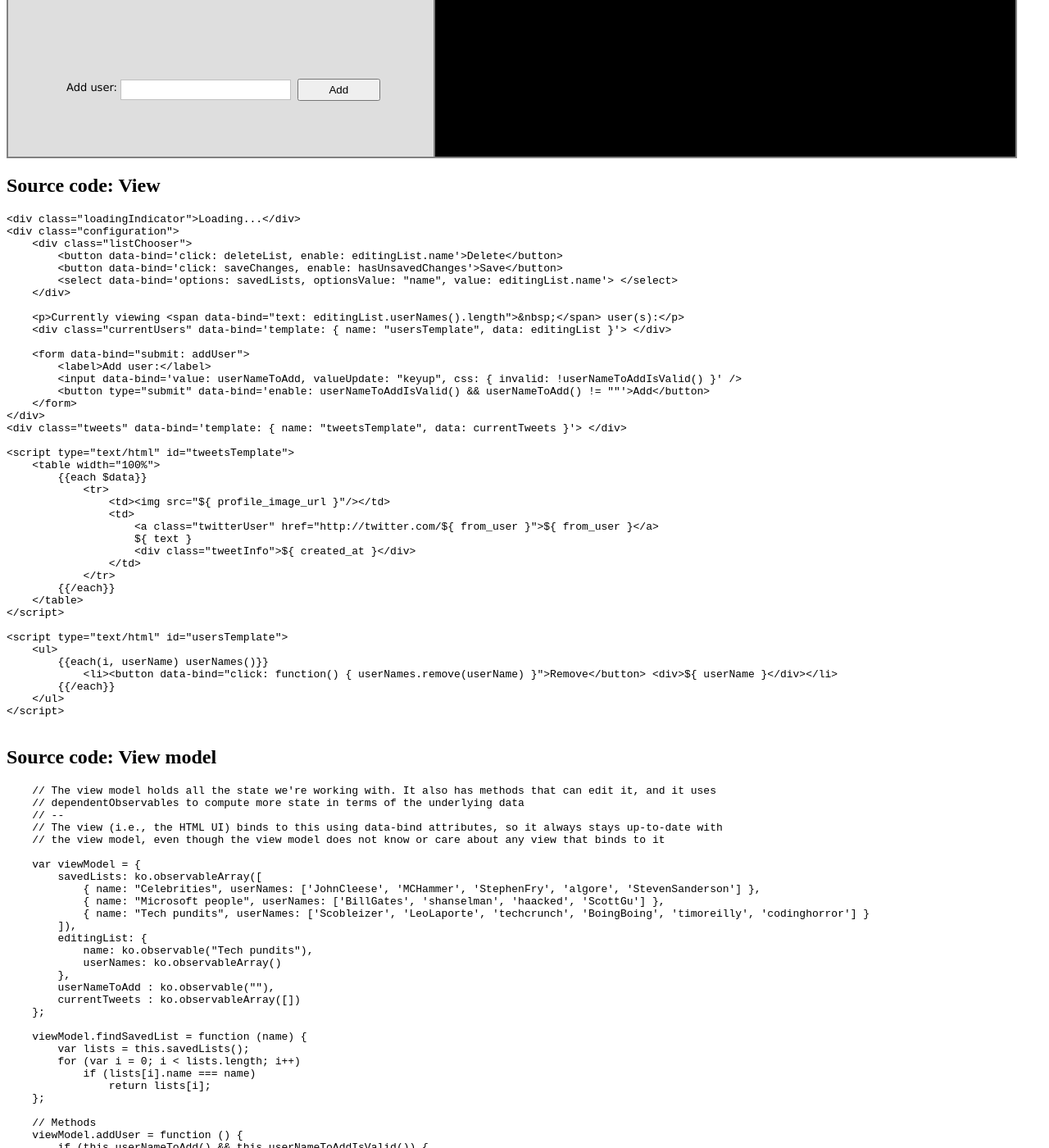
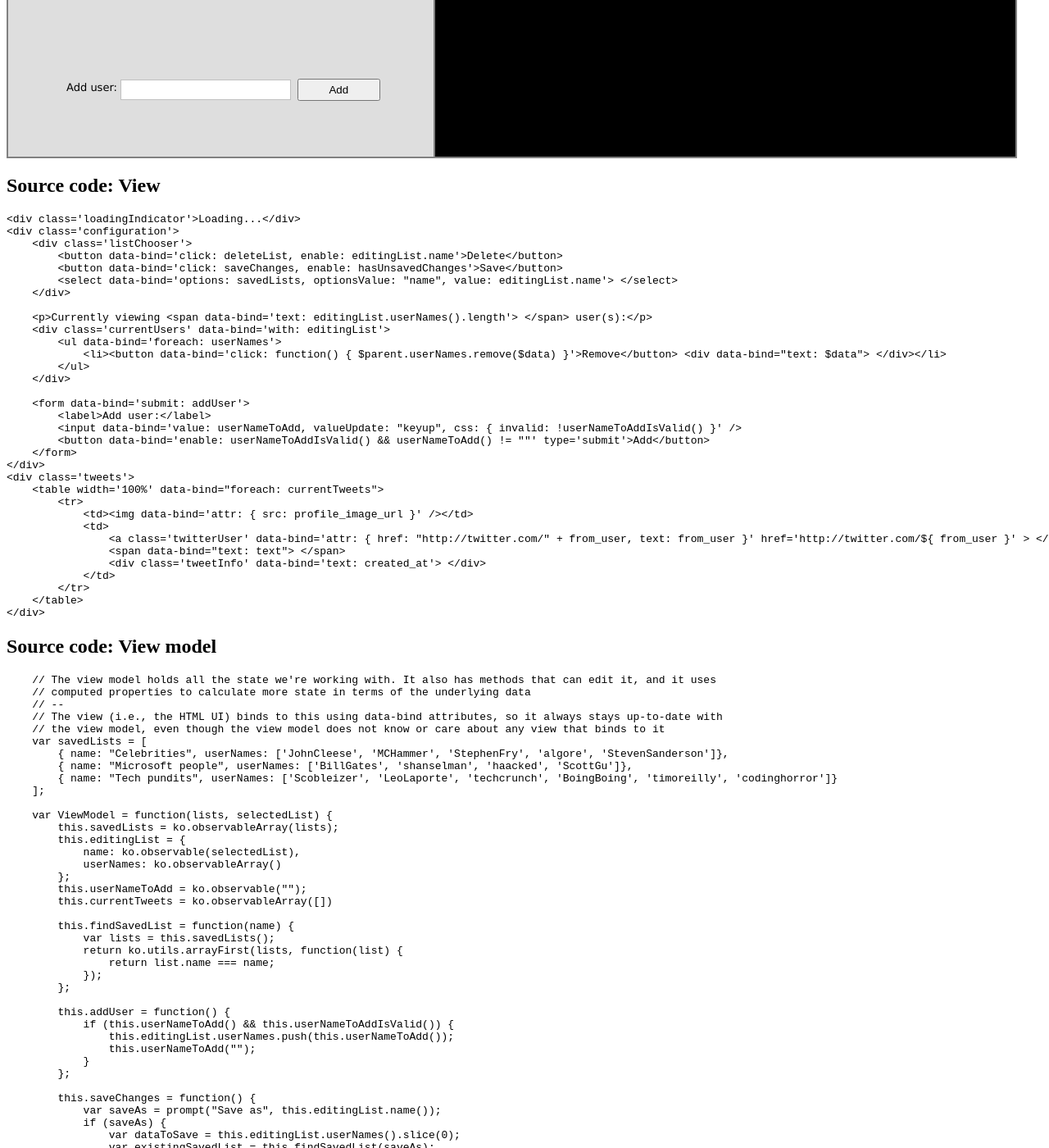
Before and after one commit to knockout/knockout, a Jekyll site: the page built from examples/twitter.md, in a window 1280 px wide and 1400 px high, scrolled down 1166 px. Shown: the whole window at 82% size. Built offline with Jekyll 4.4.1, drawn with Linux system fonts in a browser that asks for light colours; nearby versions of some CDN libraries; library files that are not in the unit come from our copies; some of the changed text lies outside the part shown.

Commit message:
Live examples - update Twitter example

```diff
--- a/examples/twitter.md
+++ b/examples/twitter.md
@@ -5,8 +5,8 @@
 
 This is a sophisticated example showing how many different features in Knockout can be combined to make a rich user interface.
 
- * The user data is stored as a JavaScript model and rendered via templates. This means we can cleanly retain information about which Twitter users are in each of the user lists without having to hide it in the DOM anywhere.
- * Buttons become enabled and disabled according to whether they are applicable. For example, we have a `dependentObservable` called `hasUnsavedChanges` that controls whether the "Save" button is enabled.
+ * The user data is stored as a JavaScript model and rendered based on the selected list. This means we can cleanly retain information about which Twitter users are in each of the user lists without having to hide it in the DOM anywhere.
+ * Buttons become enabled and disabled according to whether they are applicable. For example, we have a `computed` proeprty called `hasUnsavedChanges` that controls whether the "Save" button is enabled.
  * It's convenient to pull in data from external JSON services and integrate it into the view model, at which point it becomes displayed on screen.
 
 <link rel="Stylesheet" href="resources/twitterExample.css" />
@@ -17,135 +17,139 @@
 </style>
 
 {% capture live_example_view %}
-<div class="loadingIndicator">Loading...</div>
-<div class="configuration">
-    <div class="listChooser">
+<div class='loadingIndicator'>Loading...</div>
+<div class='configuration'>
+    <div class='listChooser'>
         <button data-bind='click: deleteList, enable: editingList.name'>Delete</button>
         <button data-bind='click: saveChanges, enable: hasUnsavedChanges'>Save</button>
         <select data-bind='options: savedLists, optionsValue: "name", value: editingList.name'> </select>
     </div>
 
-    <p>Currently viewing <span data-bind="text: editingList.userNames().length">&nbsp;</span> user(s):</p>
-    <div class="currentUsers" data-bind='template: { name: "usersTemplate", data: editingList }'> </div>
+    <p>Currently viewing <span data-bind='text: editingList.userNames().length'> </span> user(s):</p>
+    <div class='currentUsers' data-bind='with: editingList'>
+        <ul data-bind='foreach: userNames'>
+            <li><button data-bind='click: function() { $parent.userNames.remove($data) }'>Remove</button> <div data-bind="text: $data"> </div></li>
+        </ul>
+    </div>
 
-    <form data-bind="submit: addUser">
+    <form data-bind='submit: addUser'>
         <label>Add user:</label>
         <input data-bind='value: userNameToAdd, valueUpdate: "keyup", css: { invalid: !userNameToAddIsValid() }' />
-        <button type="submit" data-bind='enable: userNameToAddIsValid() && userNameToAdd() != ""'>Add</button>
+        <button data-bind='enable: userNameToAddIsValid() && userNameToAdd() != ""' type='submit'>Add</button>
     </form>
 </div>
-<div class="tweets" data-bind='template: { name: "tweetsTemplate", data: currentTweets }'> </div>
-
-<script type="text/html" id="tweetsTemplate">
-    <table width="100%">
-        {{'{{'}}each $data}}
-            <tr>
-                <td><img src="${ profile_image_url }"/></td>
-                <td>
-                    <a class="twitterUser" href="http://twitter.com/${ from_user }">${ from_user }</a>
-                    ${ text }
-                    <div class="tweetInfo">${ created_at }</div>
-                </td>
-            </tr>
-        {{'{{'}}/each}}
+<div class='tweets'>
+    <table width='100%' data-bind="foreach: currentTweets">
+        <tr>
+            <td><img data-bind='attr: { src: profile_image_url }' /></td>
+            <td>
+                <a class='twitterUser' data-bind='attr: { href: "http://twitter.com/" + from_user, text: from_user }' href='http://twitter.com/${ from_user }' > </a>
+                <span data-bind="text: text"> </span>
+                <div class='tweetInfo' data-bind='text: created_at'> </div>
+            </td>
+        </tr>
     </table>
-</script>
-
-<script type="text/html" id="usersTemplate">
-    <ul>
-        {{'{{'}}each(i, userName) userNames()}}
-            <li><button data-bind="click: function() { userNames.remove(userName) }">Remove</button> <div>${ userName }</div></li>
-        {{'{{'}}/each}}
-    </ul>
-</script>
-
+</div>
 {% endcapture %}
 
 {% capture live_example_viewmodel %}
     // The view model holds all the state we're working with. It also has methods that can edit it, and it uses
-    // dependentObservables to compute more state in terms of the underlying data
+    // computed properties to calculate more state in terms of the underlying data
     // --
     // The view (i.e., the HTML UI) binds to this using data-bind attributes, so it always stays up-to-date with
     // the view model, even though the view model does not know or care about any view that binds to it
+    var savedLists = [
+        { name: "Celebrities", userNames: ['JohnCleese', 'MCHammer', 'StephenFry', 'algore', 'StevenSanderson']},
+        { name: "Microsoft people", userNames: ['BillGates', 'shanselman', 'haacked', 'ScottGu']},
+        { name: "Tech pundits", userNames: ['Scobleizer', 'LeoLaporte', 'techcrunch', 'BoingBoing', 'timoreilly', 'codinghorror']}
+    ];
 
-    var viewModel = {
-        savedLists: ko.observableArray([
-            { name: "Celebrities", userNames: ['JohnCleese', 'MCHammer', 'StephenFry', 'algore', 'StevenSanderson'] },
-            { name: "Microsoft people", userNames: ['BillGates', 'shanselman', 'haacked', 'ScottGu'] },
-            { name: "Tech pundits", userNames: ['Scobleizer', 'LeoLaporte', 'techcrunch', 'BoingBoing', 'timoreilly', 'codinghorror'] }
-        ]),
-        editingList: {
-            name: ko.observable("Tech pundits"),
+    var ViewModel = function(lists, selectedList) {
+        this.savedLists = ko.observableArray(lists);
+        this.editingList = {
+            name: ko.observable(selectedList),
             userNames: ko.observableArray()
-        },
-        userNameToAdd : ko.observable(""),
-        currentTweets : ko.observableArray([])
+        };
+        this.userNameToAdd = ko.observable("");
+        this.currentTweets = ko.observableArray([])
+
+        this.findSavedList = function(name) {
+            var lists = this.savedLists();
+            return ko.utils.arrayFirst(lists, function(list) {
+                return list.name === name;
+            });
+        };
+
+        this.addUser = function() {
+            if (this.userNameToAdd() && this.userNameToAddIsValid()) {
+                this.editingList.userNames.push(this.userNameToAdd());
+                this.userNameToAdd("");
+            }
+        };
+
+        this.saveChanges = function() {
+            var saveAs = prompt("Save as", this.editingList.name());
+            if (saveAs) {
+                var dataToSave = this.editingList.userNames().slice(0);
+                var existingSavedList = this.findSavedList(saveAs);
+                if (existingSavedList) existingSavedList.userNames = dataToSave; // Overwrite existing list
+                else this.savedLists.push({
+                    name: saveAs,
+                    userNames: dataToSave
+                }); // Add new list
+                this.editingList.name(saveAs);
+            }
+        };
+
+        this.deleteList = function() {
+            var nameToDelete = this.editingList.name();
+            var savedListsExceptOneToDelete = $.grep(this.savedLists(), function(list) {
+                return list.name != nameToDelete
+            });
+            this.editingList.name(savedListsExceptOneToDelete.length == 0 ? null : savedListsExceptOneToDelete[0].name);
+            this.savedLists(savedListsExceptOneToDelete);
+        };
+
+        ko.computed(function() {
+            // Observe viewModel.editingList.name(), so when it changes (i.e., user selects a different list) we know to copy the saved list into the editing list
+            var savedList = this.findSavedList(this.editingList.name());
+            if (savedList) {
+                var userNamesCopy = savedList.userNames.slice(0);
+                this.editingList.userNames(userNamesCopy);
+            } else {
+                this.editingList.userNames([]);
+            }
+        }, this);
+
+        this.hasUnsavedChanges = ko.computed(function() {
+            if (!this.editingList.name()) {
+                return this.editingList.userNames().length > 0;
+            }
+            var savedData = this.findSavedList(this.editingList.name()).userNames;
+            var editingData = this.editingList.userNames();
+            return savedData.join("|") != editingData.join("|");
+        }, this);
+
+        this.userNameToAddIsValid = ko.computed(function() {
+            return (this.userNameToAdd() == "") || (this.userNameToAdd().match(/^\s*[a-zA-Z0-9_]{1,15}\s*$/) != null);
+        }, this);
+
+        // The active user tweets are (asynchronously) computed from editingList.userNames
+        ko.computed(function() {
+            var currentTweets = this.currentTweets;
+            twitterApi.getTweetsForUsers(this.editingList.userNames(), function(data) {
+                currentTweets(data)
+            })
+        }, this);
     };
 
-    viewModel.findSavedList = function (name) {
-        var lists = this.savedLists();
-        for (var i = 0; i < lists.length; i++)
-            if (lists[i].name === name)
-                return lists[i];
-    };
+    ko.applyBindings(new ViewModel(savedLists, "Tech pundits"));
 
-    // Methods
-    viewModel.addUser = function () {
-        if (this.userNameToAdd() && this.userNameToAddIsValid()) {
-            this.editingList.userNames.push(this.userNameToAdd());
-            this.userNameToAdd("");
-        }
-    }
-    viewModel.saveChanges = function () {
-        var saveAs = prompt("Save as", this.editingList.name());
-        if (saveAs) {
-            var dataToSave = this.editingList.userNames().slice(0);
-            var existingSavedList = this.findSavedList(saveAs);
-            if (existingSavedList)
-                existingSavedList.userNames = dataToSave; // Overwrite existing list
-            else
-                this.savedLists.push({ name: saveAs, userNames: dataToSave }); // Add new list
-            this.editingList.name(saveAs);
-        }
-    }
-    viewModel.deleteList = function () {
-        var nameToDelete = this.editingList.name();
-        var savedListsExceptOneToDelete = $.grep(this.savedLists(), function (list) { return list.name != nameToDelete });
-        this.editingList.name(savedListsExceptOneToDelete.length == 0 ? null : savedListsExceptOneToDelete[0].name);
-        this.savedLists(savedListsExceptOneToDelete);
-    };
-
-    ko.dependentObservable(function () {
-        // Observe viewModel.editingList.name(), so when it changes (i.e., user selects a different list) we know to copy the saved list into the editing list
-        var savedList = viewModel.findSavedList(viewModel.editingList.name());
-        if (savedList) {
-            var userNamesCopy = savedList.userNames.slice(0);
-            viewModel.editingList.userNames(userNamesCopy);
-        } else
-            viewModel.editingList.userNames([]);
+    // Using jQuery for Ajax loading indicator - nothing to do with Knockout
+    $(".loadingIndicator").ajaxStart(function() {
+        $(this).fadeIn();
+    }).ajaxComplete(function() {
+        $(this).fadeOut();
     });
-
-    viewModel.hasUnsavedChanges = ko.dependentObservable(function () {
-        if (!this.editingList.name())
-            return this.editingList.userNames().length > 0;
-        var savedData = this.findSavedList(this.editingList.name()).userNames;
-        var editingData = this.editingList.userNames();
-        return savedData.join("|") != editingData.join("|");
-    }, viewModel);
-
-    viewModel.userNameToAddIsValid = ko.dependentObservable(function () {
-        return (this.userNameToAdd() == "") || (this.userNameToAdd().match(/^\s*[a-zA-Z0-9_]{1,15}\s*$/) != null);
-    }, viewModel);
-
-    // The active user tweets are (asynchronously) computed from editingList.userNames
-    ko.dependentObservable(function () {
-        twitterApi.getTweetsForUsers(this.editingList.userNames(), function (data) { viewModel.currentTweets(data) })
-    }, viewModel);
-
-    ko.applyBindings(viewModel);
-
-	// Using jQuery for Ajax loading indicator - nothing to do with Knockout
-    $(".loadingIndicator").ajaxStart(function () { $(this).fadeIn(); })
-                          .ajaxComplete(function () { $(this).fadeOut(); });
 {% endcapture %}
 {% include live-example-tabs.html %}
```
